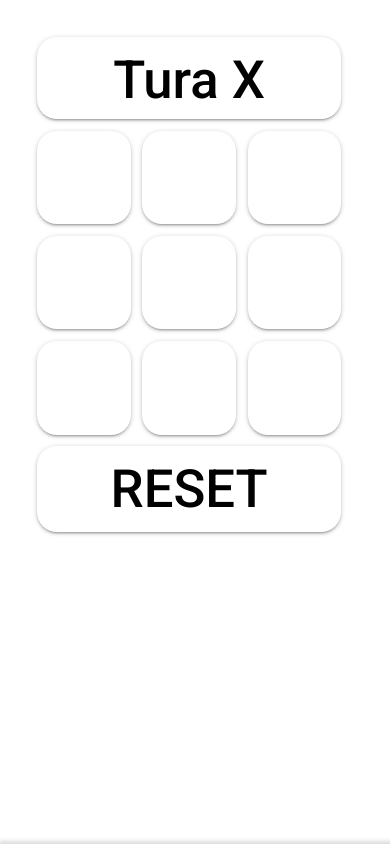
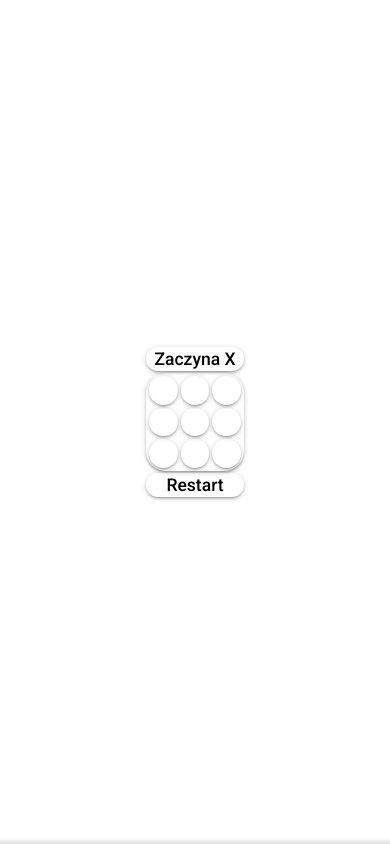
Before and after one commit to pkafelixon/pkafelixon.github.io, a PHP site: the page made by sub/kolko i krzyzyk/kolko_i_krzyzyk.html in a window 390 px wide. Run offline with PHP 8.4, Linux system fonts and the light colour scheme.

Commit message:
refactoring

```diff
--- a/index_files/style.css
+++ b/index_files/style.css
@@ -6,6 +6,9 @@ body {
   background-color: var(--body-bg-colour);
   font-family: "Roboto", sans-serif;
   margin: 0;
+  height: 100vh;
+  display: grid;
+  place-items: center;
 }
 
 #color_changer {
@@ -32,6 +35,7 @@ body {
   color: var(--main-fg-colour);
   background-color: var(--main-bg-colour);
   transition: bottom 0.3s;
+  height: 40px
 }
 
 #f_left {
@@ -59,74 +63,32 @@ a {
 
 /* tictactoe */
 
-.kafle {
-  color: var(--kafle-fg-colour);
-  position: relative;
-  margin: 0.5vw;
+.ttt div {
   box-shadow: 0 2px 2px 0 rgba(0, 0, 0, 0.14),
     0 3px 1px -2px rgba(0, 0, 0, 0.12), 0 1px 5px 0 rgba(0, 0, 0, 0.2);
-  height: 8vw;
   border-radius: 20px;
-  width: 8vw;
-  float: left;
   background-color: var(--kafle-bg-colour);
-  font-size: 4.5vw;
+  margin: 0.3vw;
+  padding: 2px;
+  display: grid;
 }
 
-#d1,
-#d4,
-#d7 {
-  clear: both;
+.ttt #game {
+  grid-template-columns: 8vw 8vw 8vw;
+  grid-template-rows: 8vw 8vw 8vw;
+  justify-content: space-evenly;
+  align-content: space-evenly;
 }
 
-#restart {
-  height: auto;
-  padding: 1vw;
-  width: 24vw;
-  clear: both;
+.ttt {
+  display: grid;
+  font-size: 4.5vw;
   text-align: center;
   font-weight: 500;
 }
 
-#textbox {
-  background-color: var(--kafle-bg-colour);
-  height: 5vw;
-  padding: 1vw;
-  width: 24vw;
-  text-align: center;
-  font-weight: 500;
-}
-
-.b_kafle {
-  font-size: 4.5vw;
-  background-color: var(--kafle-bg-colour);
-  padding: 0;
-  width: 12vw;
-  border-style: none;
-  text-align: center;
-  display: inline-block;
-  font-weight: 400;
-}
-
-#b1 {
-  border-right-style: solid;
-  border-color: var(--main-fg-colour);
-  border-radius: 20px 0 0 20px;
-  float: left;
-}
-
-#b2 {
-  float: right;
-  border-radius: 0 20px 20px 0;
-}
-
-#ttt {
-  padding: 3.5vw 35vw 0 35vw;
-}
-
-#pole {
-  height: 8vw;
-  width: 8vw;
+.ttt img{
+  width: 100%;
 }
 
 /* //tictactoe// */
@@ -162,9 +124,9 @@ a {
 }
 
 /* //szachy// */
-
+/*
 @media screen and (max-width: 71em) {
-  #ttt {
+  .ttt {
     padding: 8vw;
   }
 
@@ -196,4 +158,4 @@ a {
     font-size: 13.5vw;
     width: 36vw;
   }
-}
+} */
--- a/sub/kolko i krzyzyk/kolko_i_krzyzyk.html
+++ b/sub/kolko i krzyzyk/kolko_i_krzyzyk.html
@@ -1,114 +1,16 @@
-<!doctype html>
+<!DOCTYPE html>
 <html lang="pl">
-
   <head>
-    <title>Kolko i Krzyzyk</title>
-    <meta charset="utf-8">
-    <link rel="stylesheet" href="../../index_files\style.css">
+    <meta charset="utf-8" />
+    <link rel="stylesheet" href="../../index_files\style.css" />
     <script type="text/javascript" src="../../index_files\theme.js"></script>
   </head>
 
   <body>
-    <!-- <div id="color_changer" onclick="Theme()"> -->
-    </div>
-    <header id="sticky" class="theme">
-        <nav style="height:40px; ">
+    <nav id="sticky" class="theme">
       <a id="f_left" href="../../index.html">Kafelixon</a>
     </nav>
-    </header>
-    <div id=ttt>
-        <div class=kafle id="textbox">Tura X</div>
-        <div class=kafle id="restart" onclick="restart()">RESET
-        </div>
-        <script>
-            var general_color = "#fff";
-            var win_color = "red";
-            // tworzenie pol do gry
-            for (var i = 1; i < 10; i++) {
-                var div = document.createElement("div");
-                div.className = "kafle";
-                div.id = "d" + i;
-                div.setAttribute("onclick", "gra(this.id)")
-                document.getElementById("restart").parentNode.insertBefore(div, document.getElementById("restart"));
-            }
-
-            tab = [0, 0, 0, 0, 0, 0, 0, 0, 0];
-            var koniec_gry = 0;
-            var tura = 0;
-            var tb = document.getElementById("textbox");
-
-            function restart() {
-                tura = 0;
-                koniec_gry = 0;
-                tab = [0, 0, 0, 0, 0, 0, 0, 0, 0];
-                for (i = 9; i > 0; i--) {
-                    document.getElementById("d" + i).innerHTML = "";
-                    document.getElementById("d" + i).style.backgroundColor = general_color;
-                }
-                tb.innerHTML =
-                    '<button id=b1 class="b_kafle" onclick="nowa_gra(0)">X</button><button id=b2 class="b_kafle" onclick=nowa_gra(1)>O</button>'
-            }
-
-            function gra(id) {
-                var divid = document.getElementById(id);
-                if (koniec_gry == 0 && tab[id[1] - 1] == 0) {
-                    if (tura == 1) {
-                        tab[id[1] - 1] = 1
-                        tb.innerHTML = 'Tura X'
-                        divid.innerHTML = '<img src="../../index_files/O.png" id="pole">';
-                        tura = 0;
-                    } else {
-                        tab[id[1] - 1] = 2
-                        tb.innerHTML = 'Tura O'
-                        divid.innerHTML = '<img src="../../index_files/X.png" id="pole">';
-                        tura = 1;
-                    }
-                }
-                czy_wygrana();
-            }
-
-            function czy_wygrana() {
-                var lista = [1, 4, 7, 2, 5, 8, 3, 6, 9, 1, 2, 3, 4, 5, 6, 7, 8, 9, 3, 5, 7, 1, 5, 9];
-                for (i = 0; i < 24; i += 3) {
-                    if (tab[lista[i] - 1] == tab[lista[i + 1] - 1] && tab[lista[i + 1] - 1] == tab[lista[i + 2] - 1] &&
-                        tab[
-                            lista[i + 2] - 1] != 0) {
-                        wygrana(lista[i], lista[i + 1], lista[i + 2])
-                    }
-                }
-                console.log(tab)
-                if (tab[0] != 0 && tab[1] != 0 && tab[2] != 0 && tab[3] != 0 && tab[4] != 0 && tab[5] != 0 && tab[6] !=
-                    0 &&
-                    tab[7] != 0 && tab[8] != 0 && koniec_gry == 0) {
-                    remis()
-                }
-            }
-
-            function wygrana(x, y, z) {
-                koniec_gry = 1;
-                document.getElementById("d" + x).style.backgroundColor = win_color;
-                document.getElementById("d" + y).style.backgroundColor = win_color;
-                document.getElementById("d" + z).style.backgroundColor = win_color;
-                if (tab[x - 1] == 1) {
-                    tb.innerHTML = 'O Wygrywa'
-                } else if (tab[x - 1] == 2) {
-                    tb.innerHTML = 'X Wygrywa'
-                }
-            }
-
-            function remis() {
-                tb.innerHTML = 'Remis'
-            }
-
-            function nowa_gra(tura) {
-                this.tura = tura
-                if (tura == 0) {
-                    tb.innerHTML = 'Tura X'
-                } else {
-                    tb.innerHTML = 'Tura O'
-                }
-            }
-        </script>
+    <div class="container"></div>
+    <script src="tictactoe.js"></script>
   </body>
-
 </html>
--- /dev/null
+++ b/sub/kolko i krzyzyk/tictactoe.js
@@ -0,0 +1,100 @@
+var general_color = "#fff";
+var win_color = "#0d891c";
+var combinations = [
+  [0, 3, 6],
+  [1, 4, 7],
+  [2, 5, 8],
+  [0, 1, 2],
+  [3, 4, 5],
+  [6, 7, 8],
+  [2, 4, 6],
+  [0, 4, 8],
+];
+
+function createBoard() {
+  document.title = "Tic Tac Toe";
+  container = document.getElementsByClassName("container")[0];
+  container.classList.add("ttt");
+  boardFrame = ["textbox", "game", "restart"];
+  boardFrame.forEach((element) => {
+    div = document.createElement("div");
+    div.id = element;
+    container.appendChild(div);
+  });
+
+  div.setAttribute("onclick", "restart()");
+  div.innerHTML = "Restart";
+
+  for (var i = 0; i < 9; i++) {
+    div = document.createElement("div");
+    div.id = "d" + i;
+    div.setAttribute("onclick", "game(this.id)");
+    document.getElementById("game").appendChild(div);
+  }
+}
+
+function write(string) {
+  document.getElementById("textbox").innerHTML = string;
+}
+
+function restart() {
+  turn = 0;
+  gameEnded = 0;
+  board = [0, 0, 0, 0, 0, 0, 0, 0, 0];
+  for (i = 8; i >= 0; i--) {
+    tile = document.getElementById("d" + i);
+    tile.innerHTML = "";
+    tile.removeAttribute("style");
+  }
+  write("Zaczyna X");
+}
+
+function game(id) {
+  let clickedTile = document.getElementById(id);
+  if (!gameEnded && !board[id[1]]) {
+    if (turn) {
+      board[id[1]] = 1;
+      write("Tura X");
+      clickedTile.innerHTML = '<img src="../../index_files/O.png">';
+    } else {
+      board[id[1]] = 2;
+      write("Tura O");
+      clickedTile.innerHTML = '<img src="../../index_files/X.png">';
+    }
+    turn = !turn;
+  }
+  winCheck();
+  drawCheck();
+}
+
+function winCheck() {
+  for (let i = 1; i <= 2; i++) {
+    combinations.forEach((element) => {
+      if (element.every((e) => board[e] == i)) {
+        win(element);
+      }
+    });
+  }
+}
+
+function drawCheck() {
+  if (board.every((e) => e != 0) && !gameEnded) {
+    write("Remis");
+  }
+}
+
+function win(lista) {
+  gameEnded = 1;
+  lista.forEach((element) => {
+    tile = document.getElementById("d" + element);
+    tile.style.backgroundColor = win_color;
+  });
+  if (board[lista[0]] == 1) {
+    write("O Wygrywa");
+  } else if (board[lista[0]] == 2) {
+    write("X Wygrywa");
+  }
+}
+
+createBoard();
+restart();
```
Lines whose indentation alone changed are shown as unchanged.
